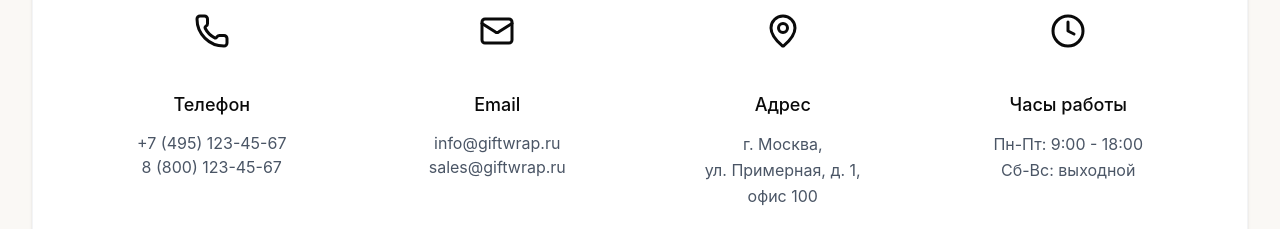
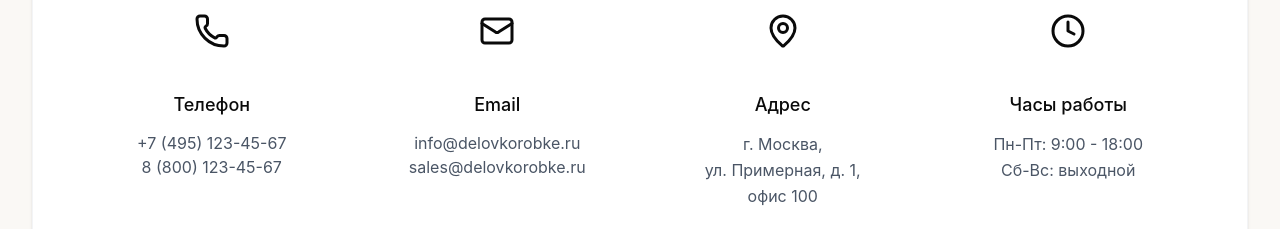
Before and after one commit to Ang1983/online_store_for_packaging, a React (Vite) app: page /about in a window 1280 px wide. Shown: the part 1400-1629 px from the top of the page. Built offline with nearby package versions, Linux system fonts and the light colour scheme.

Commit message:
Update AboutPage.tsx

```diff
--- a/src/app/components/AboutPage.tsx
+++ b/src/app/components/AboutPage.tsx
@@ -148,11 +148,11 @@ export default function AboutPage() {
                 <Mail className="w-9 h-9 text-primary" />
               </div>
               <h3 className="mb-3 text-lg">Email</h3>
-              <a href="mailto:info@giftwrap.ru" className="text-gray-600 hover:text-primary transition-colors">
-                info@giftwrap.ru
+              <a href="mailto:info@delovkorobke.ru" className="text-gray-600 hover:text-primary transition-colors">
+                info@delovkorobke.ru
               </a>
-              <a href="mailto:sales@giftwrap.ru" className="text-gray-600 hover:text-primary transition-colors">
-                sales@giftwrap.ru
+              <a href="mailto:sales@delovkorobke.ru" className="text-gray-600 hover:text-primary transition-colors">
+                sales@delovkorobke.ru
               </a>
             </div>
 
```
